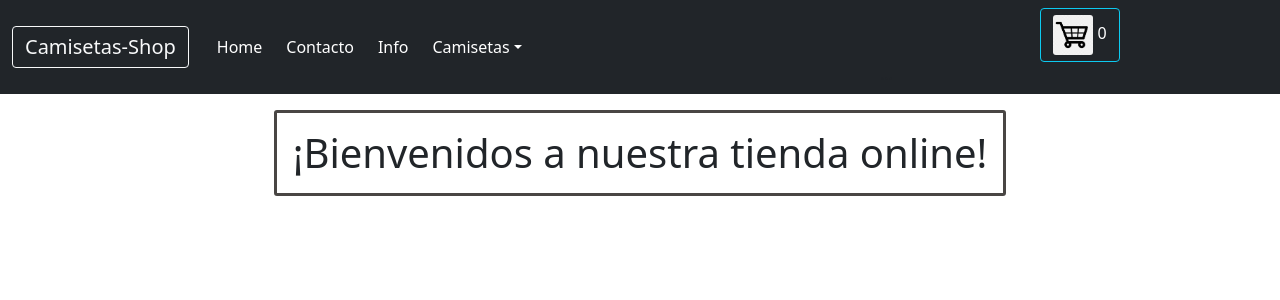
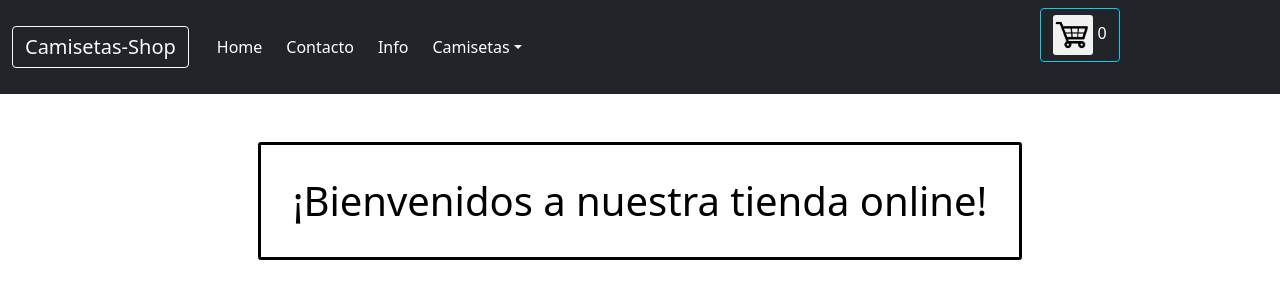
Before and after one commit to AgustinPol/camisetas-shop, a React (Create React App) app: page / in a window 1280 px wide. Shown: the top 300 px of the page. Built offline with nearby package versions, Linux system fonts and the light colour scheme.

Commit message:
elimino archivo css, e integro estilos en el jsx

```diff
--- a/src/components/item-list-conteiner/ItemListContainer.jsx
+++ b/src/components/item-list-conteiner/ItemListContainer.jsx
@@ -1,10 +1,17 @@
 import React from "react";
 
-import "./estilo.css";
+const style = {
+    display:"inline-block",
+    color: "black",
+    padding: "2rem",
+    borderRadius:"3px",
+    margin: "3rem",
+    border: "solid"
+}
 
 const ItemListContainer = ({greeting}) => {
     return (
-<h1 className="myTitle">{greeting}</h1>
+<h1 style={style} className="myTitle">{greeting}</h1>
     )
 }
 
--- a/src/components/item-list-conteiner/estilo.css
+++ b/src/components/item-list-conteiner/estilo.css
@@ -1,7 +1,7 @@
-.myTitle {
+/* .myTitle {
     display: inline-block;
     border: solid rgb(73, 70, 68);
     padding: 1rem;
     margin: 1rem;
     border-radius: 3px;
-}
+} */
```
